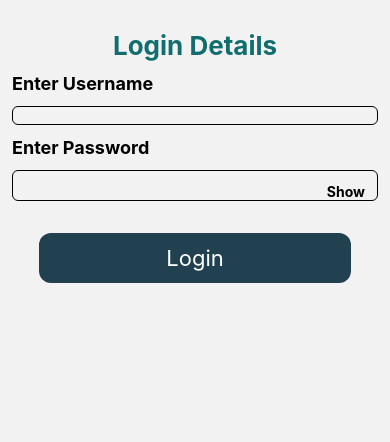
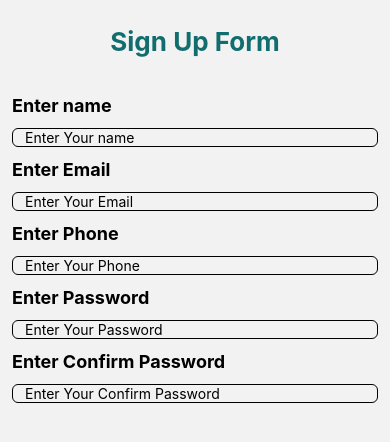
Before and after one commit to latyaji/TestingAppProject, a React Native app: screen /Signup in a window 390 px wide. Shown: the top 442 px of the page. Built offline with nearby package versions, Linux system fonts and the light colour scheme.

Commit message:
single text validation on signup

```diff
--- a/App.tsx
+++ b/App.tsx
@@ -1,6 +1,6 @@
 import React from 'react'
 import { createNativeStackNavigator } from '@react-navigation/native-stack'
-import { Login,Dashboard,Listdata } from './src/screen'
+import { Login,Dashboard,Listdata,Signup } from './src/screen'
 import { NavigationContainer } from '@react-navigation/native';
 
 const Stack = createNativeStackNavigator();
@@ -12,9 +12,10 @@ const App = () => {
         screenOptions={{
           headerShown: false
         }}>
-        <Stack.Screen name="Login" component={Login} options={{ headerShown: false }} />
+        <Stack.Screen name="Signup" component={Signup} options={{ headerShown: false }} />
+        {/* <Stack.Screen name="Login" component={Login} options={{ headerShown: false }} />
         <Stack.Screen name="Dashboard" component={Dashboard} />
-        <Stack.Screen name="Listdata" component={Listdata} />
+        <Stack.Screen name="Listdata" component={Listdata} /> */}
       </Stack.Navigator>
     </NavigationContainer>
   )
--- a/src/globalstyle/Styles.tsx
+++ b/src/globalstyle/Styles.tsx
@@ -1,4 +1,5 @@
 import {StyleSheet,Platform} from 'react-native'
+
 export const styles = StyleSheet.create({
     container: {
       flex: 1,
@@ -9,6 +10,7 @@ export const styles = StyleSheet.create({
       fontWeight: "bold",
       alignSelf: "center",
       color: "#116D6E",
+      paddingVertical:26
     },
     labeltxt: {
       marginTop: 12,
@@ -23,7 +25,8 @@ export const styles = StyleSheet.create({
       marginHorizontal: 12,
       borderRadius: 6,
       padding: Platform.OS === "ios" ? 13 : null,
-      color: "#000"
+      color: "#000",
+      paddingLeft:12
     },
     passwordinputfield:{
       borderWidth: 1,
@@ -91,6 +94,12 @@ export const styles = StyleSheet.create({
     bodytxt:{
       fontSize:18,
       fontWeight:"500"
+    },
+    errortxt:{
+      color:"red",
+      paddingLeft:20,
+      paddingTop:10,
+      fontSize:16
     }
 
   });
--- a/src/screen/index.tsx
+++ b/src/screen/index.tsx
@@ -1,3 +1,4 @@
 export * from './login'
 export * from './dashboard'
 export * from './listdata'
+export * from './signup'
--- /dev/null
+++ b/src/screen/signup/Signup.tsx
@@ -0,0 +1,114 @@
+import { View, Text, TextInput, ScrollView } from 'react-native'
+import React, { useState } from 'react'
+import { styles } from '../../globalstyle/Styles'
+
+export const Signup = () => {
+  const [allfielddata, setAllfielddata] = useState({
+    name: '',
+    email: '',
+    phone: '',
+    password: '',
+    confirmpassword: ''
+  })
+
+  const [allfielderror, setAllfielderror] = useState({
+    nameerror: '',
+    emailerror: '',
+    phoneerror: '',
+    passworderror: '',
+    confirmpassworderror: ''
+  })
+
+
+  const handleInput = (text, fieldname) => {
+
+    if (fieldname == 'firstname') {
+      { allfielderror.nameerror = !text ? `${fieldname} Field is required `: null }
+      if(text){
+        const charcter = /[^a-z]/gi
+        { allfielderror.nameerror = charcter.test(text) ? "numeric character not allowed" : null }
+
+      }
+    }
+    else if (fieldname == 'email') {
+      const emailregex = /^\w+([\.-]?\w+)*@\w+([\.-]?\w+)*(\.\w{2,3})+$/;
+      { allfielderror.emailerror = !text ? "Email Field is required" : null }
+      if (text) {
+        { allfielderror.emailerror = !emailregex.test(text) ? "Email must be valid" : null }
+
+      }
+
+    }
+    else if (fieldname == 'phone') {
+      { allfielderror.phoneerror = !text ? "Phone Field is required" : null }
+      if(text){
+        { text.length != 10 ? allfielderror.phoneerror = "Phone Field should be 10 character" : null }
+      }
+
+    }
+    else if (fieldname == 'password') {
+      const passwordregex =  /^(?=.*[a-z])(?=.*[A-Z])(?=.*\d)(?=.*[@#$%^&+=])/;
+      { allfielderror.passworderror = !text ? "Password Field is required" : null }
+      if(text){
+        { allfielderror.passworderror = !passwordregex.test(text) ? "Password should be 8 chanracter 1 lower 1 upper" : null }
+      }
+
+    }
+    else {
+      { allfielderror.confirmpassworderror = !text ? "Confirm Password Field is required" : null }
+
+    }
+    setAllfielderror({ ...allfielderror, [fieldname]: text })
+
+
+  }
+
+  return (
+    <ScrollView>
+      <Text style={styles.headertxt}>Sign Up Form</Text>
+      <Text style={styles.labeltxt}>Enter name</Text>
+      <TextInput
+        placeholder='Enter Your name'
+        style={styles.inputfield}
+        onChangeText={(text) => handleInput(text, fieldname = "firstname")}
+        defaultValue={allfielddata.name}
+      />
+      {allfielderror.nameerror ? <Text style={styles.errortxt}>{allfielderror.nameerror}</Text> : null}
+
+      <Text style={styles.labeltxt}>Enter Email</Text>
+      <TextInput
+        placeholder='Enter Your Email'
+        style={styles.inputfield}
+        onChangeText={(text) => handleInput(text, fieldname = "email")}
+      />
+      {allfielderror.emailerror ? <Text style={styles.errortxt}>{allfielderror.emailerror}</Text> : null}
+
+      <Text style={styles.labeltxt}>Enter Phone </Text>
+      <TextInput
+        placeholder='Enter Your Phone'
+        maxLength={10}
+        style={styles.inputfield}
+        keyboardType={'phone-pad'}
+        onChangeText={(text) => handleInput(text, fieldname = "phone")}
+      />
+      {allfielderror.phoneerror ? <Text style={styles.errortxt}>{allfielderror.phoneerror}</Text> : null}
+
+      <Text style={styles.labeltxt}>Enter Password</Text>
+      <TextInput
+        placeholder='Enter Your Password'
+        style={styles.inputfield}
+        onChangeText={(text) => handleInput(text, fieldname = "password")}
+      />
+      {allfielderror.passworderror ? <Text style={styles.errortxt}>{allfielderror.passworderror}</Text> : null}
+
+      <Text style={styles.labeltxt}>Enter Confirm Password</Text>
+      <TextInput
+        placeholder='Enter Your Confirm Password'
+        style={styles.inputfield}
+        onChangeText={(text) => handleInput(text, fieldname = "confirmpassword")}
+      />
+      {allfielderror.confirmpassworderror ? <Text style={styles.errortxt}>{allfielderror.confirmpassworderror}</Text> : null}
+    </ScrollView>
+
+  )
+}
--- /dev/null
+++ b/src/screen/signup/index.tsx
@@ -0,0 +1 @@
+export * from './Signup'
```
